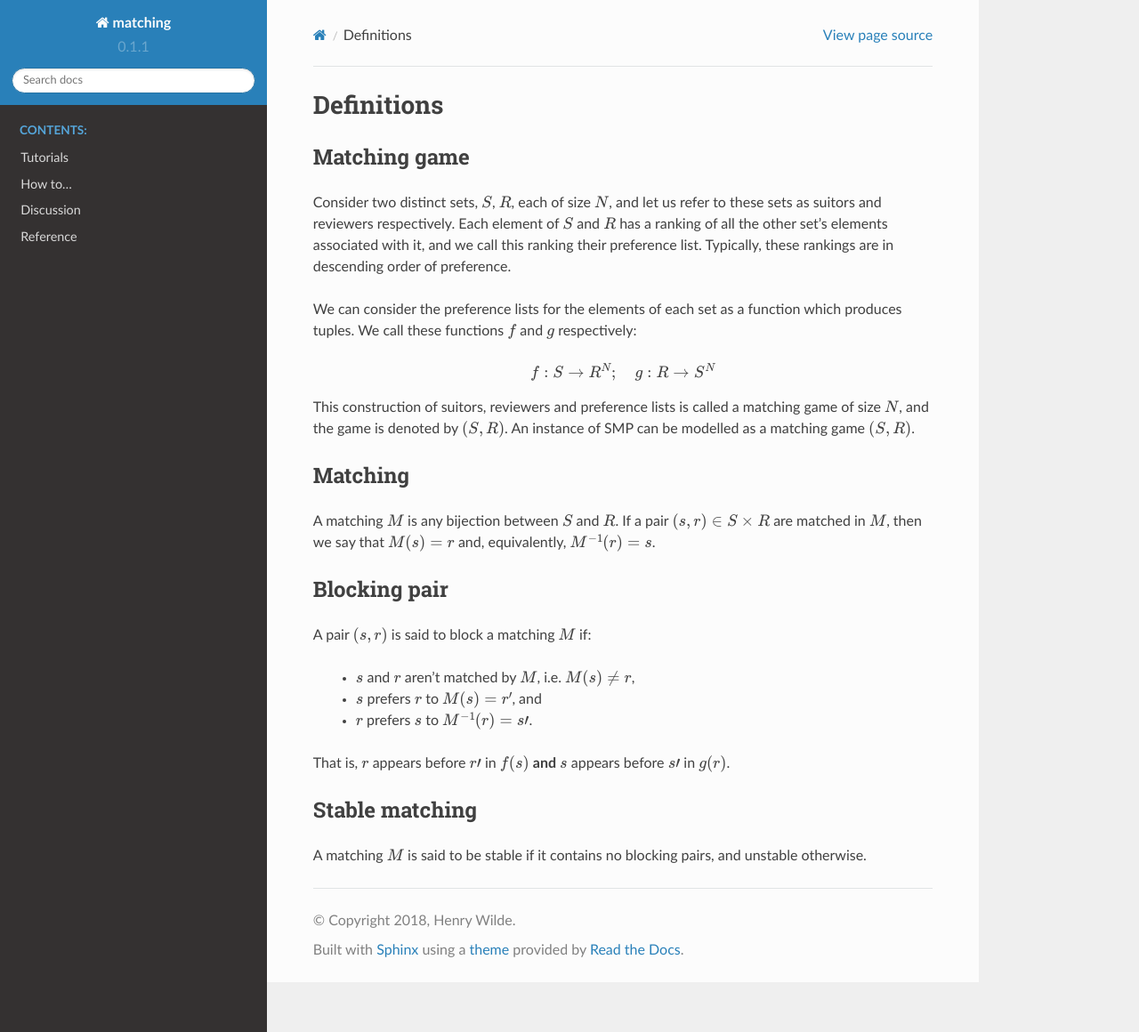
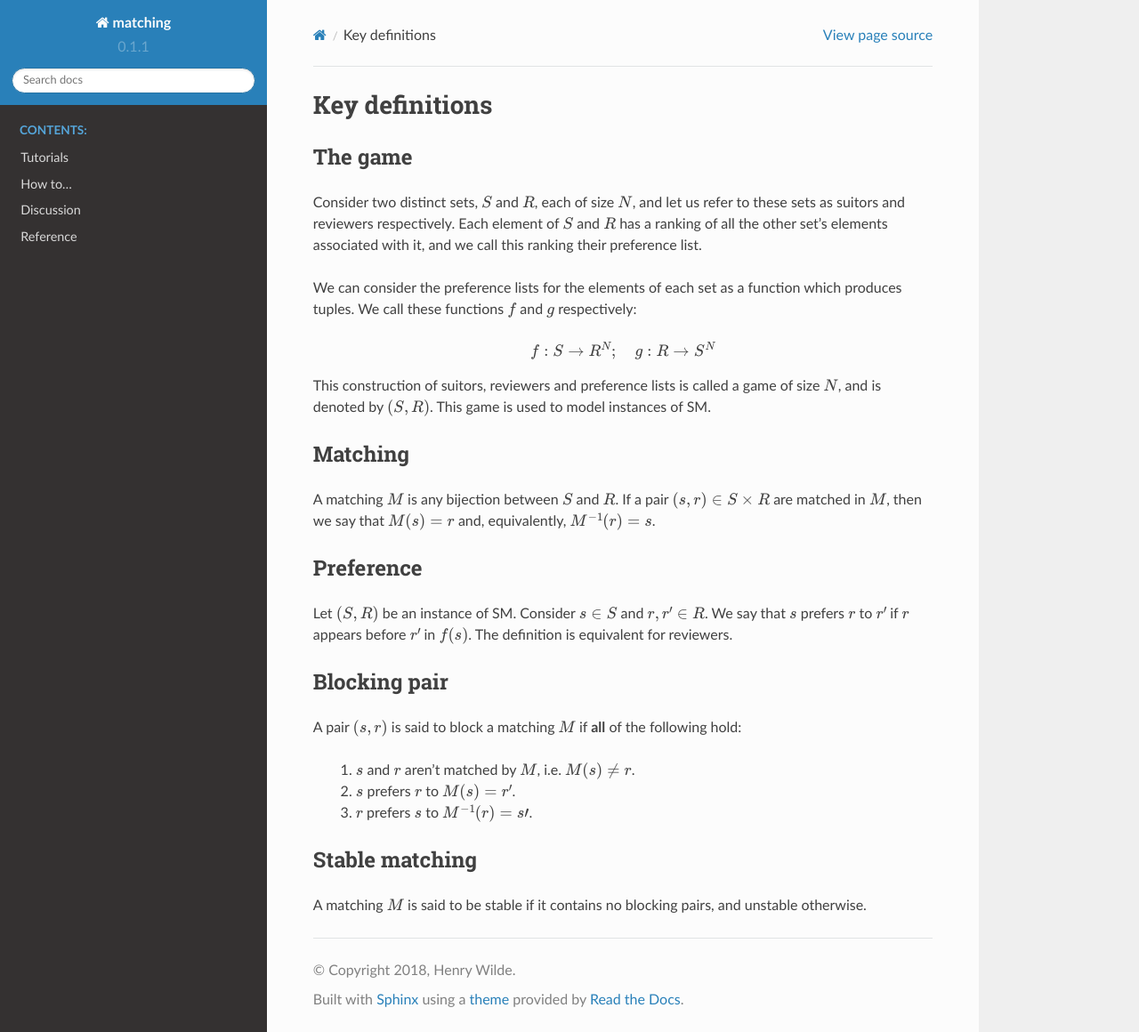
Before and after one commit to daffidwilde/matching, a Sphinx documentation site: the page built from docs/discussion/stable_marriage/definitions.rst, in a window 1280 px wide and 1160 px high. Shown: the whole window at 89% size. Built offline with Sphinx 7.4.7 and the Read the Docs theme 2.0.0, drawn with Linux system fonts in a browser that asks for light colours.

Commit message:
Add bibliography page and finish SM discussion.

```diff
--- a/docs/discussion/stable_marriage/definitions.rst
+++ b/docs/discussion/stable_marriage/definitions.rst
@@ -1,14 +1,13 @@
-Definitions
------------
+Key definitions
+---------------
 
-Matching game
-+++++++++++++
+The game
+++++++++
 
-Consider two distinct sets, :math:`S`, :math:`R`, each of size :math:`N`, and
+Consider two distinct sets, :math:`S` and :math:`R`, each of size :math:`N`, and
 let us refer to these sets as suitors and reviewers respectively. Each element
 of :math:`S` and :math:`R` has a ranking of all the other set’s elements
-associated with it, and we call this ranking their preference list. Typically,
-these rankings are in descending order of preference.
+associated with it, and we call this ranking their preference list.
 
 We can consider the preference lists for the elements of each set as a function
 which produces tuples. We call these functions :math:`f` and :math:`g`
@@ -17,9 +16,9 @@ respectively:
 .. math::
    f : S \to R^N; \quad g : R \to S^N
 
-This construction of suitors, reviewers and preference lists is called a
-matching game of size :math:`N`, and the game is denoted by :math:`(S,R)`. An
-instance of SMP can be modelled as a matching game :math:`(S,R)`.
+This construction of suitors, reviewers and preference lists is called a game of
+size :math:`N`, and is denoted by :math:`(S,R)`. This game is used to model
+instances of SM.
 
 Matching
 ++++++++
@@ -28,18 +27,24 @@ A matching :math:`M` is any bijection between :math:`S` and :math:`R`. If a pair
 :math:`(s,r) \in S \times R` are matched in :math:`M`, then we say that
 :math:`M(s) = r` and, equivalently, :math:`M^{−1}(r) = s`.
 
+Preference
+++++++++++
+
+Let :math:`(S, R)` be an instance of SM. Consider :math:`s \in S` and :math:`r,
+r' \in R`. We say that :math:`s` prefers :math:`r` to :math:`r'` if :math:`r`
+appears before :math:`r'` in :math:`f(s)`. The definition is equivalent for
+reviewers.
+
 Blocking pair
 +++++++++++++
 
-A pair :math:`(s,r)` is said to block a matching :math:`M` if:
+A pair :math:`(s,r)` is said to block a matching :math:`M` if **all** of the
+following hold:
 
-   - :math:`s` and :math:`r` aren’t matched by :math:`M`, i.e.
-     :math:`M(s) \neq r`,
-   - :math:`s` prefers :math:`r` to :math:`M(s) = r'`, and
-   - :math:`r` prefers :math:`s` to :math:`M^{-1}(r) = s′`.
-
-That is, :math:`r` appears before :math:`r′` in :math:`f(s)` **and** :math:`s`
-appears before :math:`s′` in :math:`g(r)`.
+   1. :math:`s` and :math:`r` aren’t matched by :math:`M`, i.e. :math:`M(s) \neq
+      r`.
+   2. :math:`s` prefers :math:`r` to :math:`M(s) = r'`.
+   3. :math:`r` prefers :math:`s` to :math:`M^{-1}(r) = s′`.
 
 Stable matching
 +++++++++++++++
--- a/docs/discussion/stable_marriage/example.rst
+++ b/docs/discussion/stable_marriage/example.rst
@@ -34,5 +34,4 @@ two rows:
 
 Upon closer inspection, we can see that each suitor is now matched with their
 most preferred reviewer so as not to form a blocking pair that would upset any
-current matchings. This matching is stable and, due to this fact, is considered
-*suitor-optimal*.
+current matchings. This matching is stable and is considered *suitor-optimal*.
--- a/docs/reference/index.rst
+++ b/docs/reference/index.rst
@@ -7,3 +7,4 @@ Reference
    :maxdepth: 2
 
    source.rst
+   bibliography.rst
```
Also changed, not shown: docs/discussion/stable_marriage/algorithm.rst (+27 -2 lines), docs/reference/bibliography.rst (added, +9 -0 lines).
